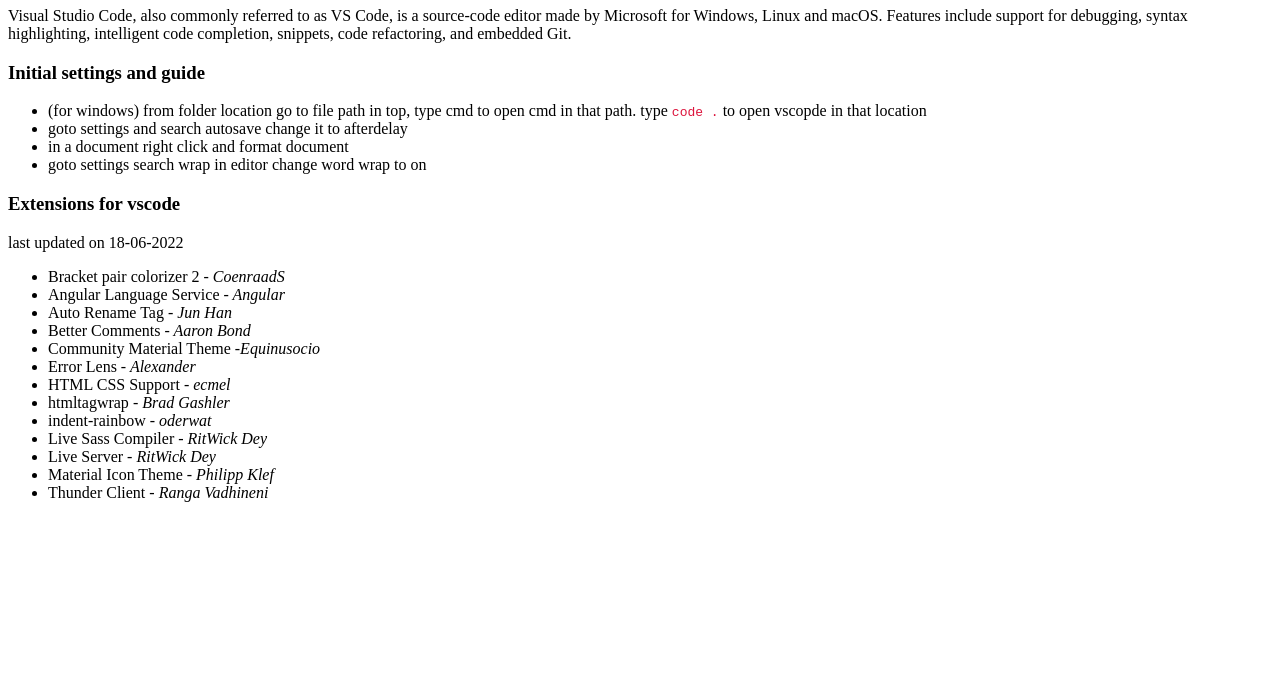
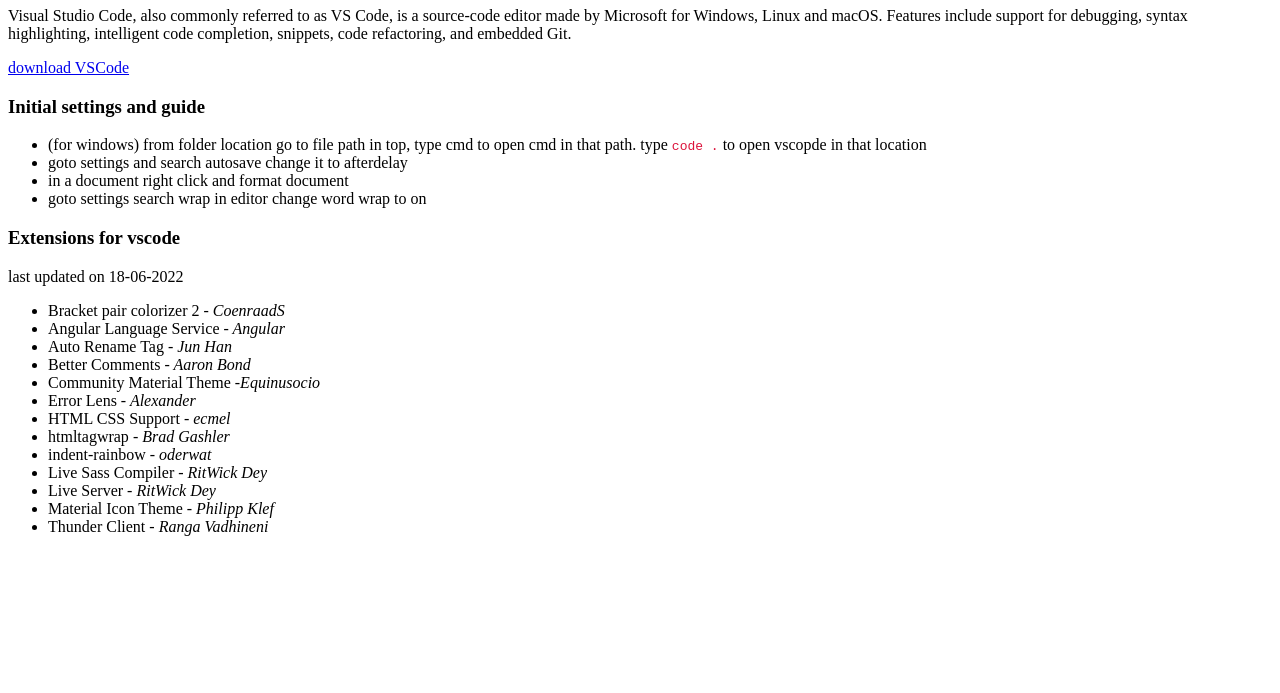
Before and after one commit to omarsha157/learn, a plain HTML site: page vscode/vscode.html in a window 1280 px wide. Shown: the part 107-800 px from the top of the page. Drawn offline with Linux system fonts and the light colour scheme.

Commit message:
added download link for vscode

```diff
--- a/vscode/vscode.html
+++ b/vscode/vscode.html
@@ -20,6 +20,8 @@
     <p>
         Visual Studio Code, also commonly referred to as VS Code, is a source-code editor made by Microsoft for Windows, Linux and macOS. Features include support for debugging, syntax highlighting, intelligent code completion, snippets, code refactoring, and embedded Git.
     </p>
+    <a href="https://code.visualstudio.com/download" target="_blank">download VSCode</a>
+
     <h3>Initial settings and guide</h3>
     <ul>
         <li>(for windows) from folder location go to file path in top, type cmd to open cmd in that path. type <code>code .</code> to open vscopde in that location</li>
```
